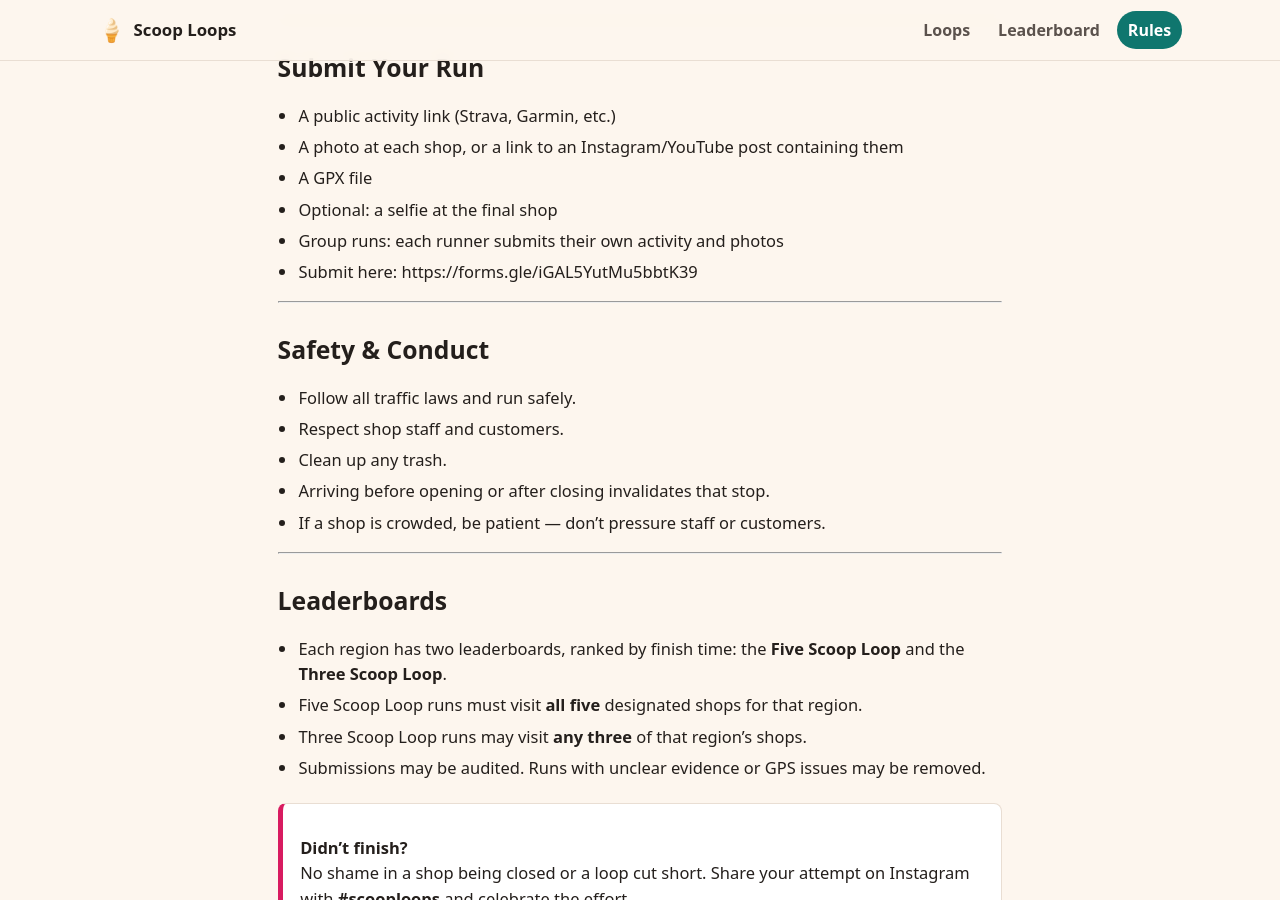
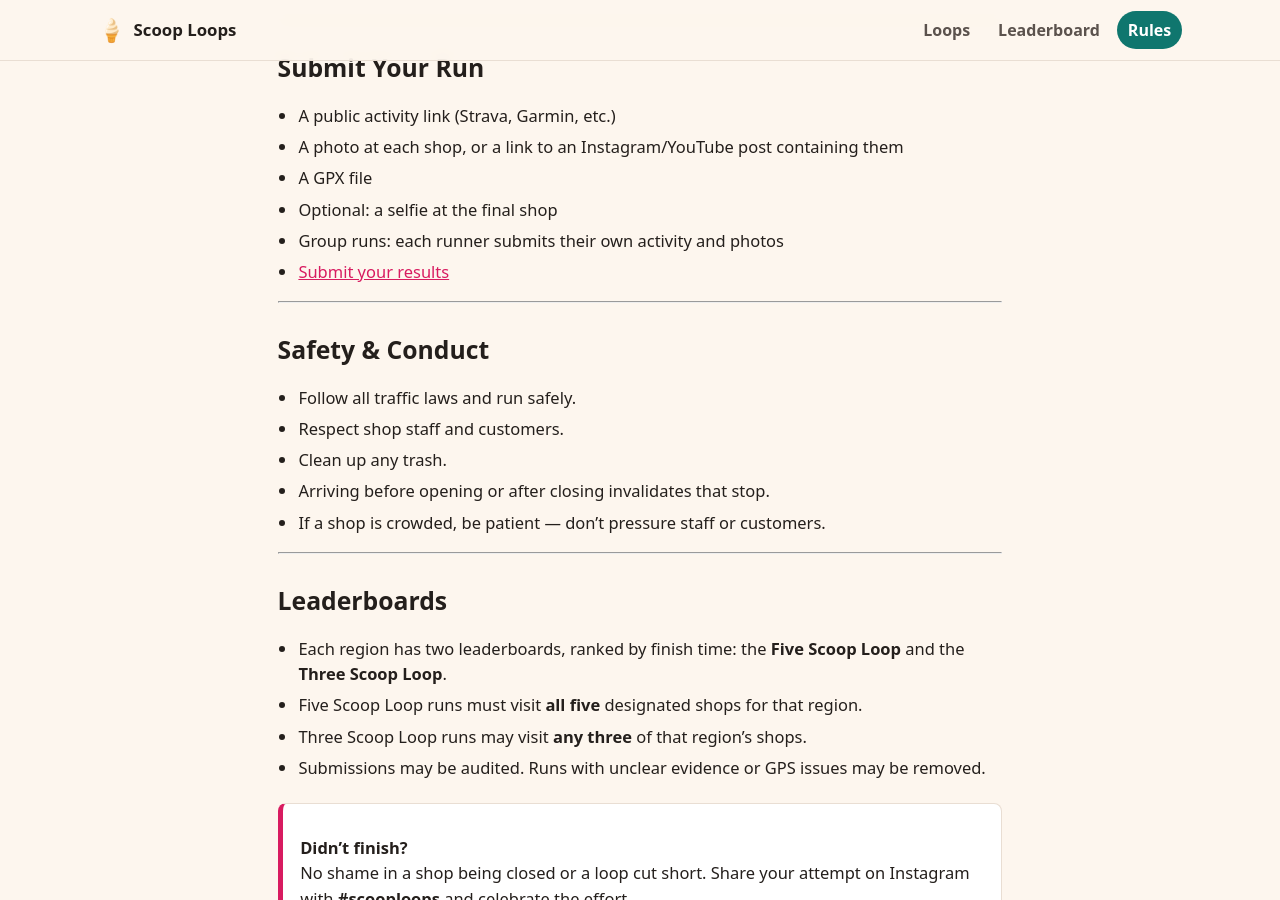
Before and after one commit to jasonday/The-Five-Scoop-Loop, a Jekyll site: the page built from rules.md, in a window 1280 px wide and 900 px high, scrolled down 1447 px. Built offline with Jekyll 4.4.1, drawn with Linux system fonts in a browser that asks for light colours; a script that is not in the unit is left out.

Commit message:
fix process submissions

```diff
--- a/index.html
+++ b/index.html
@@ -19,6 +19,7 @@
     <p class="hero__cta">
       <a class="btn btn--primary" href="#leaderboard">See the leaderboard</a>
       <a class="btn btn--ghost" href="{{ '/rules/' | relative_url }}">Read the rules</a>
+      <a class="btn btn--ghost" href="https://forms.gle/iGAL5YutMu5bbtK39" target="_blank" rel="noopener noreferrer">Submit your results (new tab)</a>
     </p>
   </section>
 
--- a/rules.md
+++ b/rules.md
@@ -51,7 +51,7 @@
 * A GPX file
 * Optional: a selfie at the final shop
 * Group runs: each runner submits their own activity and photos
-* Submit here: https://forms.gle/iGAL5YutMu5bbtK39
+* [Submit your results](https://forms.gle/iGAL5YutMu5bbtK39)
 
 ---
 
```
Also changed, not shown: .github/apps-script/README.md, .github/scripts/process.js, .github/workflows/process-submissions.yml, 1 other file.
